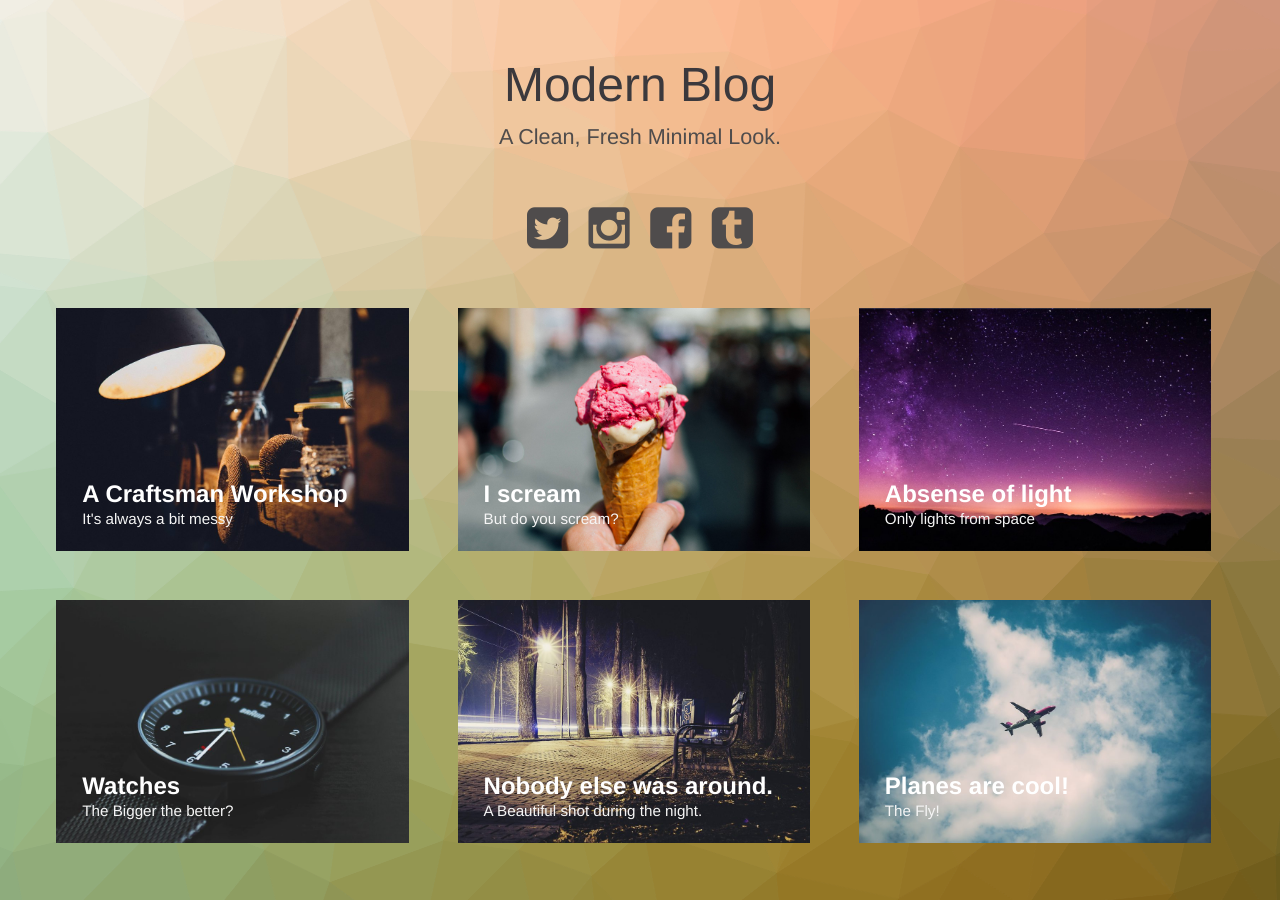
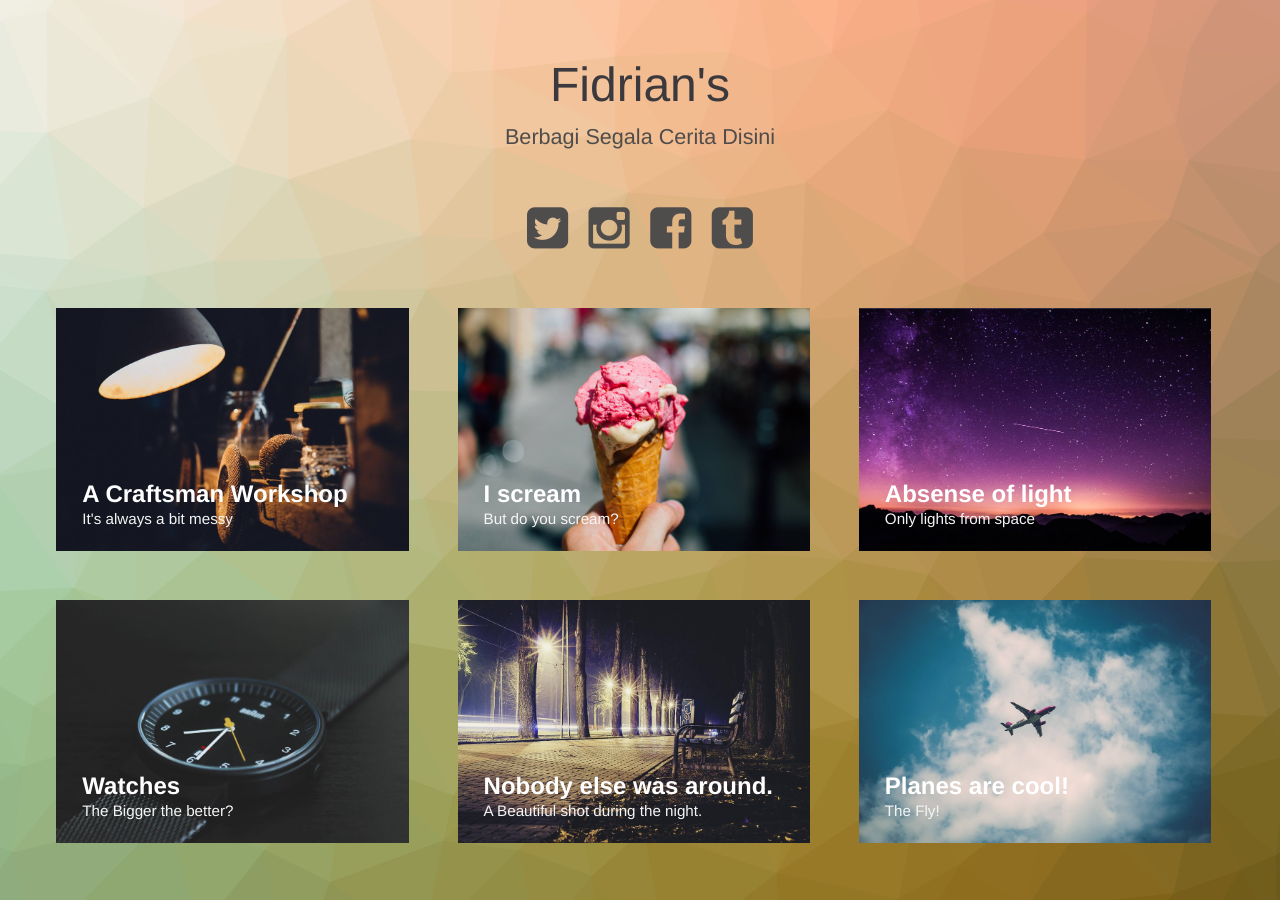
Before and after one commit to fidrian/fidrian.github.io, a Jekyll site: the page built from index.html, in a window 1280 px wide. Built offline with Jekyll 4.4.1, drawn with Linux system fonts in a browser that asks for light colours.

Commit message:
Update index.html

```diff
--- a/index.html
+++ b/index.html
@@ -28,7 +28,7 @@
 <body class="body">
 <div class="container">
     <header class="header">
-        <h1>Modern Blog<span>A Clean, Fresh Minimal Look.</span></h1>
+        <h1>Fidrian's<span>Berbagi Segala Cerita Disini</span></h1>
         <nav class="links">
             <a href="#"><i class="fa fa-twitter-square fa-3x"></i></a>
             <a href="#"><i class="fa fa-instagram fa-3x"></i></a>
```
